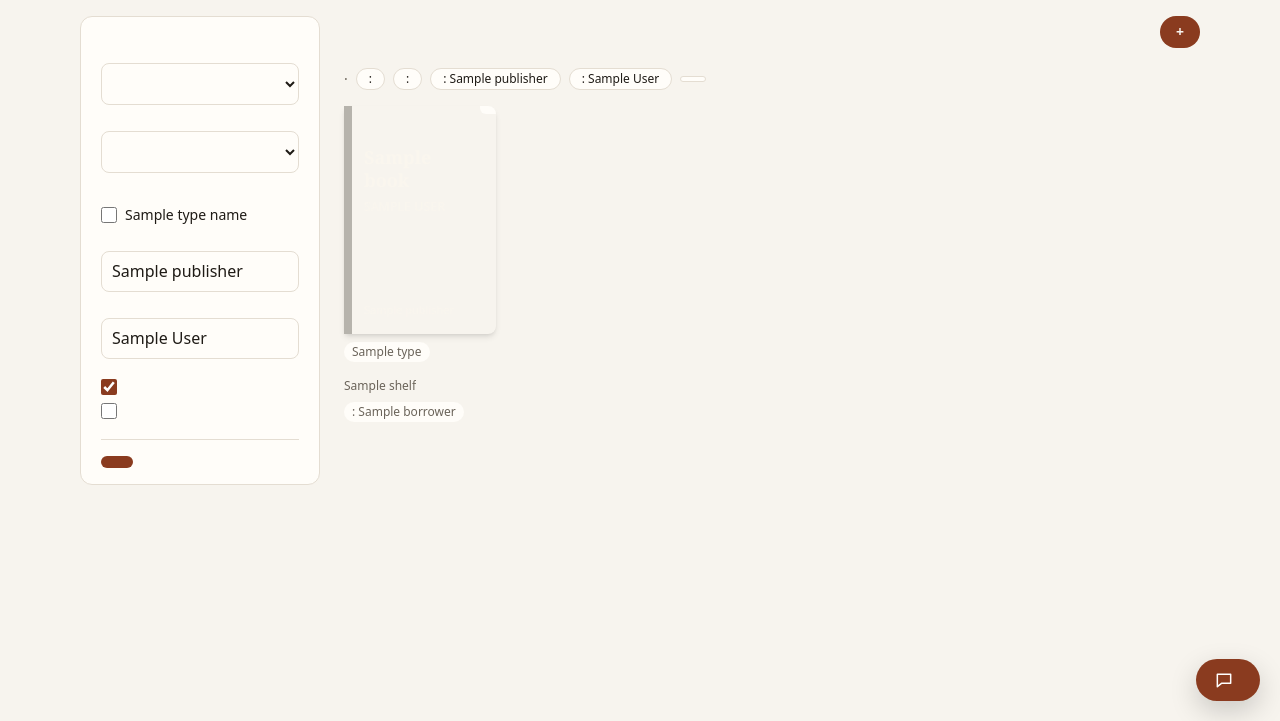
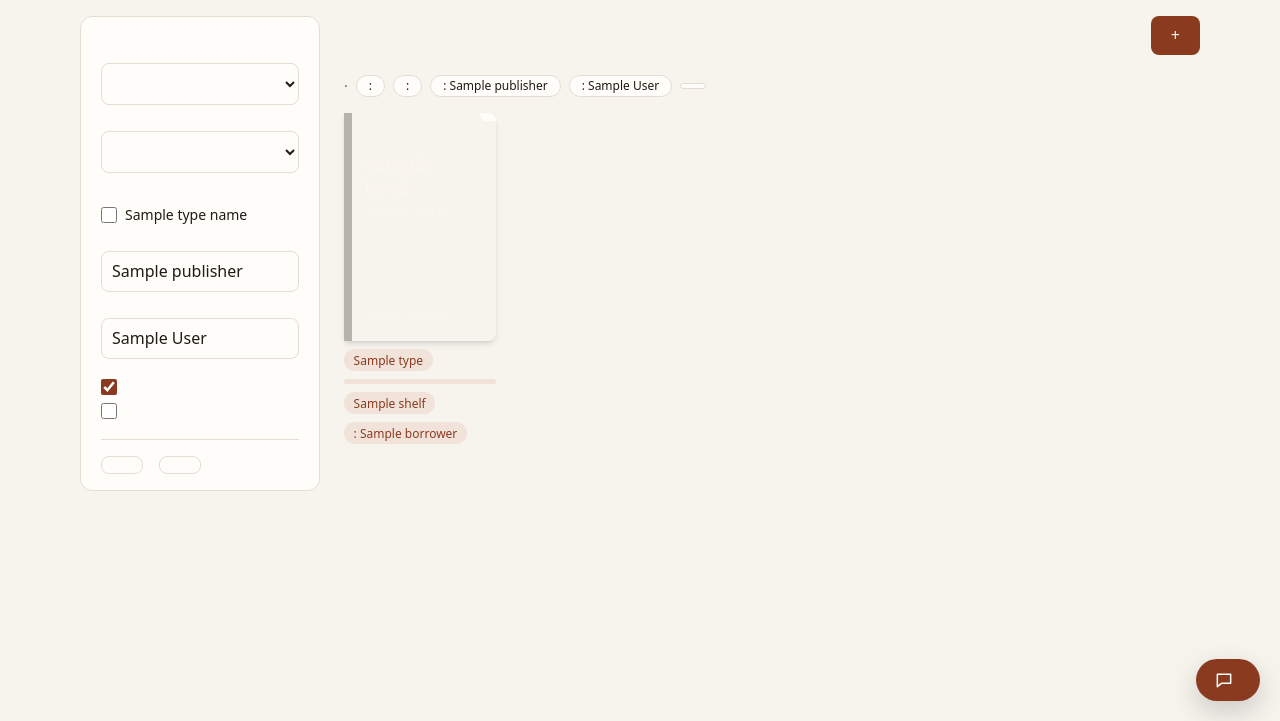
Before and after one commit to ozlemhakdagli/my_library, a Python web app: template src/library/web/templates/list.html in a window 1280 px wide. Shown: the part 79-800 px from the top of the page. Run offline with Jinja, Linux system fonts and the light colour scheme; the template is opened without the code that fills it: most values are stand-ins (such as "Sample title", 1, 10 or a date in 2020); lists and menus that the app fills with data are empty.

Commit message:
feat: apply editorial design to the list page
Co-Authored-By: Claude Sonnet 5 <noreply@anthropic.com>

```diff
--- a/src/library/web/templates/_book_card.html
+++ b/src/library/web/templates/_book_card.html
@@ -4,8 +4,8 @@
     {% include "_cover.html" %}
     {% if book.types %}
     <div class="flex flex-wrap gap-1">
-      {% for type_name in book.types[:2] %}<span class="inline-block rounded-full bg-surface px-2 py-0.5 text-xs text-muted">{{ type_name }}</span>{% endfor %}
-      {% if book.types | length > 2 %}<span class="inline-block rounded-full bg-surface px-2 py-0.5 text-xs text-muted">{{ t("more_types", count=book.types | length - 2) }}</span>{% endif %}
+      {% for type_name in book.types[:2] %}<span class="badge max-w-full truncate">{{ type_name }}</span>{% endfor %}
+      {% if book.types | length > 2 %}<span class="badge max-w-full truncate">{{ t("more_types", count=book.types | length - 2) }}</span>{% endif %}
     </div>
     {% endif %}
   </a>
@@ -16,12 +16,12 @@
   {% else %}
     {% set status_text = t("status_unread") %}
   {% endif %}
-  <span data-status-label class="block min-w-0 truncate text-xs text-muted">{{ status_text }}</span>
+  <span data-status-label class="badge max-w-full truncate">{{ status_text }}</span>
   {% if book.shelf or book.loan or book.review_status == "needs review" %}
-  <div class="flex flex-wrap gap-2 text-xs text-muted">
-    {% if book.shelf %}<span class="min-w-0 truncate">{{ book.shelf }}</span>{% endif %}
-    {% if book.loan %}<span class="inline-block rounded-full bg-surface px-2 py-0.5">{{ t("field_loan") }}: {{ book.loan.borrower }}</span>{% endif %}
-    {% if book.review_status == "needs review" %}<span class="inline-block rounded-full bg-warn-bg px-2 py-0.5 text-warn">{{ t("needs_review") }}</span>{% endif %}
+  <div class="flex flex-wrap gap-2">
+    {% if book.shelf %}<span class="badge max-w-full truncate">{{ book.shelf }}</span>{% endif %}
+    {% if book.loan %}<span class="badge max-w-full truncate">{{ t("field_loan") }}: {{ book.loan.borrower }}</span>{% endif %}
+    {% if book.review_status == "needs review" %}<span class="badge badge-warn max-w-full truncate">{{ t("needs_review") }}</span>{% endif %}
   </div>
   {% endif %}
 </li>
--- a/src/library/web/templates/_results.html
+++ b/src/library/web/templates/_results.html
@@ -15,7 +15,7 @@
   {% if filters.needs_review %}{% set ns.count = ns.count + 1 %}{% endif %}
 
   <div class="grid gap-2">
-    <p class="font-serif text-lg text-muted">{{ t("results_count", count=total) }}</p>
+    <p class="meta">{{ t("results_count", count=total) }}</p>
     {% if ns.count %}
     <div class="flex flex-wrap items-center gap-2 text-sm">
       <span class="text-muted">{{ t("filters_active") }} · {{ t("filters_count", count=ns.count) }}</span>
@@ -55,9 +55,9 @@
   </nav>
   {% endif %}
   {% else %}
-  <div class="grid justify-items-start gap-1 rounded-xl border border-dashed border-line px-5 py-10">
-    <p class="font-serif text-lg">{{ t("empty_title") }}</p>
-    <p class="text-sm text-muted">{{ t("empty_hint") }}</p>
+  <div class="section grid gap-1">
+    <p class="meta">{{ t("empty_title") }}</p>
+    <p class="meta">{{ t("empty_hint") }}</p>
   </div>
   {% endif %}
 </div>
--- a/src/library/web/templates/list.html
+++ b/src/library/web/templates/list.html
@@ -18,9 +18,9 @@
 
 {% block content %}
 <div class="grid gap-6 lg:grid-cols-[15rem_minmax(0,1fr)]">
-  <details class="filter-panel group min-w-0 self-start rounded-xl border border-line bg-surface lg:sticky lg:top-4">
+  <details class="filter-panel panel group min-w-0 self-start !p-0 lg:sticky lg:top-4">
     <summary class="flex cursor-pointer list-none items-center justify-between gap-3 px-4 py-3 lg:hidden">
-      <span class="text-xs font-semibold uppercase tracking-wider text-muted">{{ t("filters_title") }}</span>
+      <span class="eyebrow">{{ t("filters_title") }}</span>
       <svg aria-hidden="true" viewBox="0 0 24 24" fill="none" stroke="currentColor" stroke-width="2" stroke-linecap="round" stroke-linejoin="round"
            class="h-4 w-4 text-muted transition-transform group-open:rotate-180">
         <path d="m6 9 6 6 6-6"></path>
@@ -32,7 +32,7 @@
           hx-trigger="change, submit, input changed delay:300ms from:input[type=search], input changed delay:300ms from:input[type=text]"
           class="grid gap-5 px-4 pt-1 pb-4 lg:px-5 lg:pt-5">
       <input type="hidden" name="lang" value="{{ lang }}">
-      <h2 class="hidden text-xs font-semibold uppercase tracking-wider text-muted lg:block">{{ t("filters_title") }}</h2>
+      <p class="eyebrow hidden lg:block">{{ t("filters_title") }}</p>
 
       <label class="grid gap-1.5">
         <span class="text-sm text-muted">{{ t("field_shelf") }}</span>
@@ -89,16 +89,16 @@
       </div>
 
       <div class="flex flex-wrap items-center gap-x-4 gap-y-2 border-t border-line pt-4">
-        <button type="submit" class="rounded-full px-4 py-1.5 text-sm">{{ t("btn_search") }}</button>
-        <a href="{{ clear_url }}" class="text-sm text-accent underline-offset-4 hover:underline">{{ t("filter_clear") }}</a>
+        <button type="submit" class="btn-secondary">{{ t("btn_search") }}</button>
+        <a href="{{ clear_url }}" class="btn-secondary no-underline">{{ t("filter_clear") }}</a>
       </div>
     </form>
   </details>
 
   <section class="min-w-0">
     <div class="mb-3 flex flex-wrap items-center justify-between gap-3">
-      <h1 class="font-serif text-[1.75rem] leading-tight font-semibold">{{ t("title_books") }}</h1>
-      <a href="/books/new" class="rounded-full bg-accent px-4 py-1.5 text-sm font-semibold text-bg no-underline hover:opacity-90">+ {{ t("add_book") }}</a>
+      <h1 class="title">{{ t("title_books") }}</h1>
+      <a href="/books/new" class="btn-primary no-underline">+ {{ t("add_book") }}</a>
     </div>
     {% include "_results.html" %}
   </section>
```
Also changed, not shown: src/library/web/static/app.css, src/library/web/static/tailwind.input.css.
